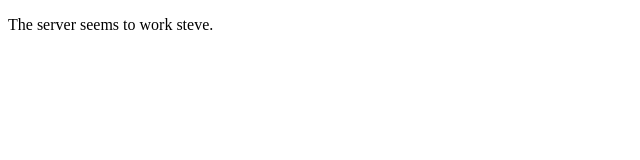
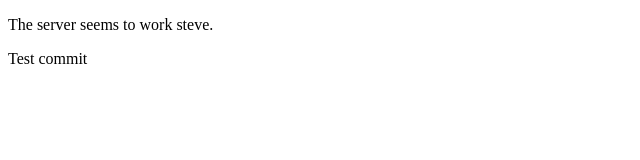
Before and after one commit to DocktorDicking/rps-game, a plain HTML site: page index.html in a window 1280 px wide. Shown: the full height of the page, 0-640 px from the left. Drawn offline with Linux system fonts and the light colour scheme.

```diff
--- a/index.html
+++ b/index.html
@@ -11,6 +11,7 @@
 
 <body>
 <p>The server seems to work steve.</p>
+<p>Test commit</p>
 
 <script src="js/scripts.js"></script>
 </body>
```
